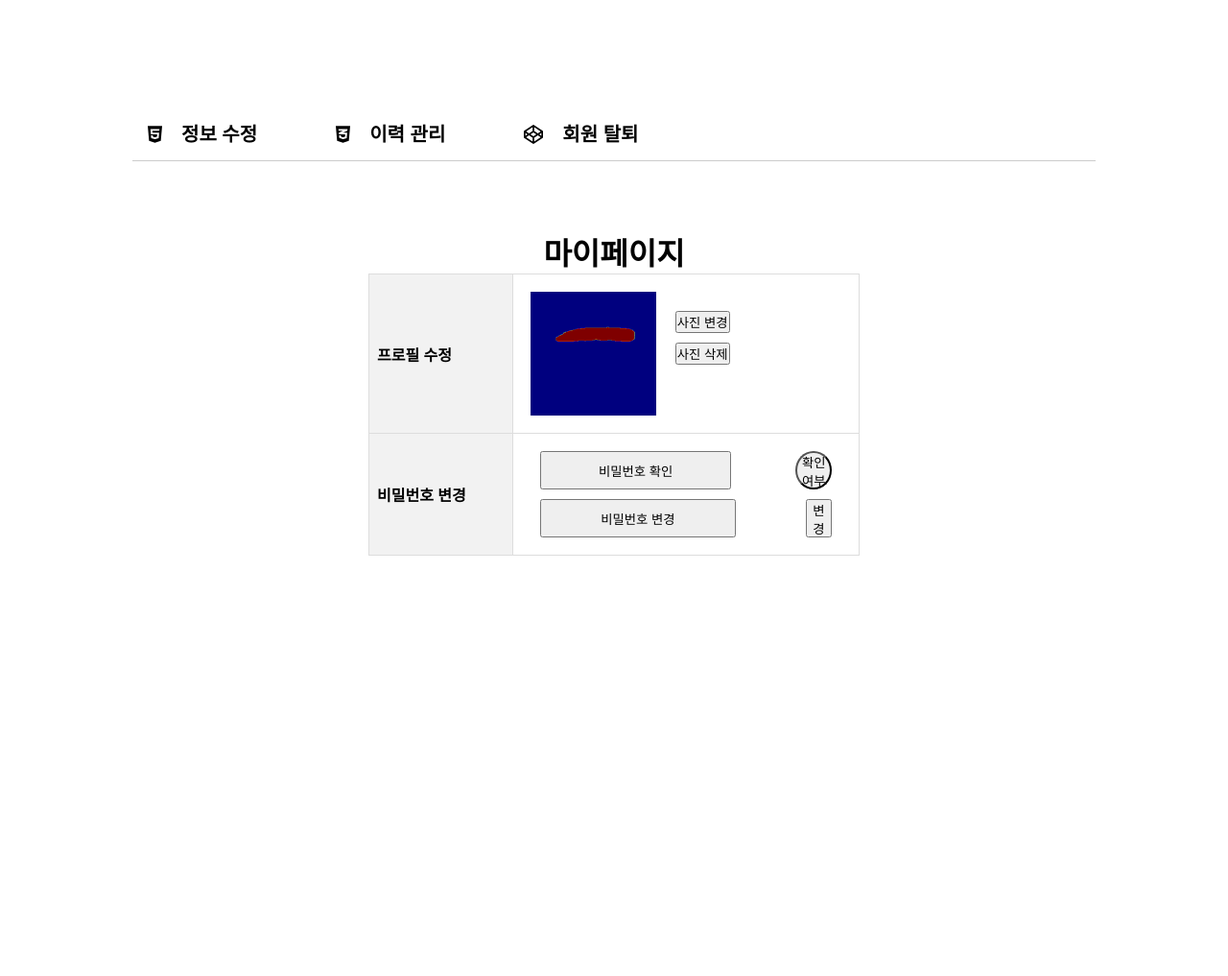
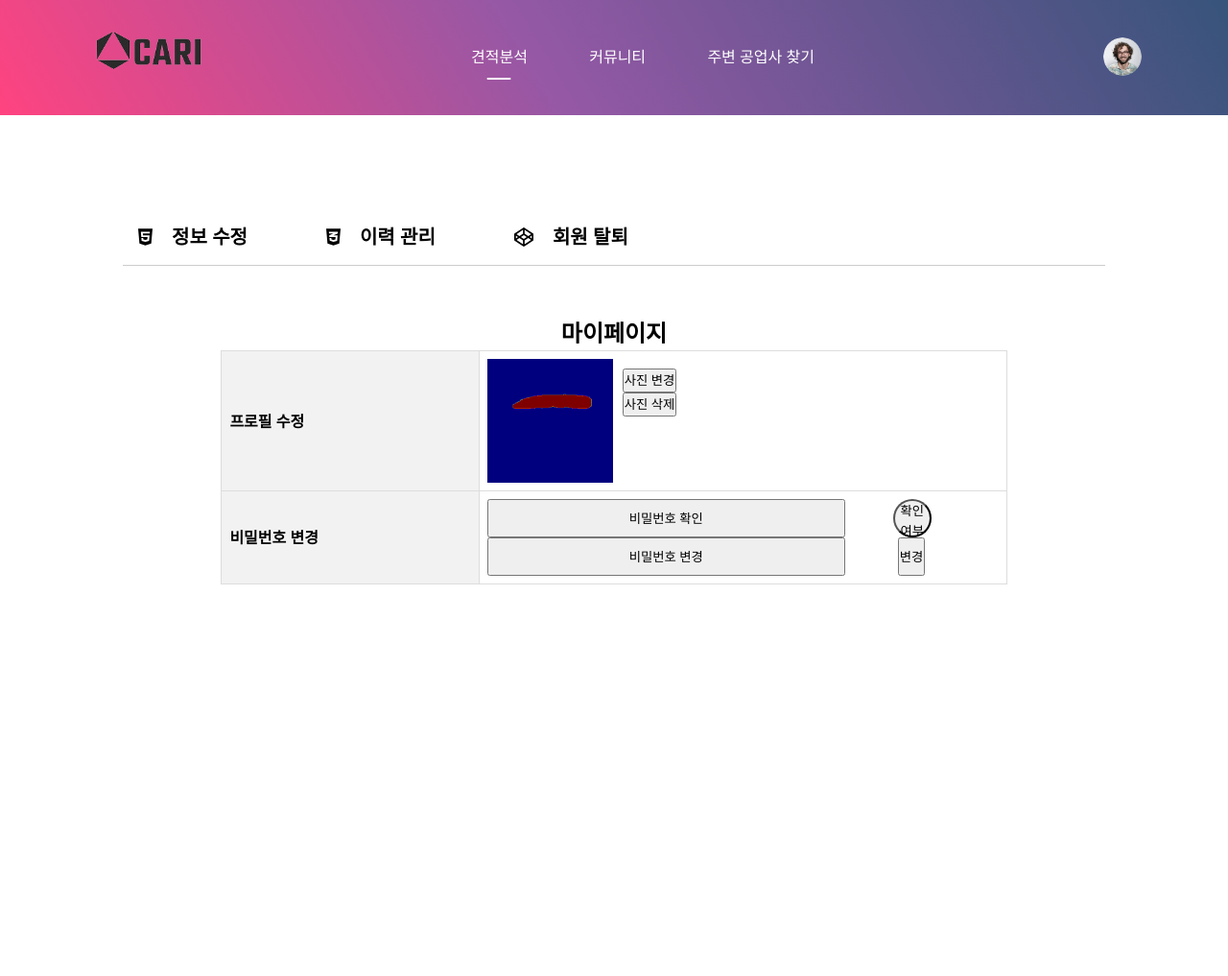
Before and after one commit to YooooSW/KEPCO_project_3, a Django app: page /my_page/ in a window 1280 px wide. Shown: the whole page at 96% size. Before the commit the page ends 579 px from the top, so only its background shows below. Run offline with Django 4.2, Linux system fonts and the light colour scheme; some libraries are stand-ins or nearby versions.

Commit message:
마이페이지 연결 및 폼 완성

```diff
--- a/Web_Django/mainapp/static/css/yun.css
+++ b/Web_Django/mainapp/static/css/yun.css
@@ -32,13 +32,16 @@
     height: 100%;
     max-width: 100%;
 }
+
+
+
 /* myPage 만들기  */
 
-*{
+/* *{
     padding: 0;
     margin: 0;
     font-family: 'Pooppins', sans-serif;
-}
+} */
 .hero{
     width:  80%;
     height:  800px;
@@ -77,18 +80,22 @@
 .content-right img{
     width: 350px;
 }
-
-.content{
-    display: flex;
+/* display: flex; 제거함 */
+.content {
+    width: 100%;
     justify-content: center;
     text-align: center;
     margin: 5% auto;
     position: absolute;
     transform: translateX(100%);
     transition: 0.3s;
-}
+
+  }
+
 .content-left{
     flex-basis: 50%;
+    padding-left: 10%;
+    padding-right: 10%;
 }
 .content-left p{
     font-size: 13px;
--- a/Web_Django/mainapp/static/js/yun.js
+++ b/Web_Django/mainapp/static/js/yun.js
@@ -37,3 +37,46 @@ function uploadImage() {
   xhr.setRequestHeader("X-CSRFToken", "{{ csrf_token }}");
   xhr.send(formData);
 }
+
+
+// my_page
+var content1 = document.getElementById("content1");
+        var content2 = document.getElementById("content2");
+        var content3 = document.getElementById("content3");
+        var btn1 = document.getElementById("btn1");
+        var btn2 = document.getElementById("btn2");
+        var btn3 = document.getElementById("btn3");
+
+        function openHTML(){
+            content1.style.transform = "translateX(0)";
+            content2.style.transform = "translateX(100%)";
+            content3.style.transform = "translateX(100%)";
+            btn1.style.color = "#ff7846";
+            btn2.style.color = "#000";
+            btn3.style.color = "#000";
+            content1.style.transitionDelay = "0.3s"
+            content2.style.transitionDelay = "0s"
+            content3.style.transitionDelay = "0s"
+        }
+        function openCSS(){
+            content1.style.transform = "translateX(100%)";
+            content2.style.transform = "translateX(0)";
+            content3.style.transform = "translateX(100%)";
+            btn1.style.color = "#000";
+            btn2.style.color = "#ff7846";
+            btn3.style.color = "#000";
+            content1.style.transitionDelay = "0s"
+            content2.style.transitionDelay = "0.3s"
+            content3.style.transitionDelay = "0s"
+        }
+        function openJAVASCRIPT(){
+            content1.style.transform = "translateX(100%)";
+            content2.style.transform = "translateX(100%)";
+            content3.style.transform = "translateX(0)";
+            btn1.style.color = "#000";
+            btn2.style.color = "#000";
+            btn3.style.color = "#ff7846";
+            content1.style.transitionDelay = "0s"
+            content2.style.transitionDelay = "0s"
+            content3.style.transitionDelay = "0.3s"
+        }
--- a/Web_Django/mainapp/templates/mainapp/car_repair_calculation_Page.html
+++ b/Web_Django/mainapp/templates/mainapp/car_repair_calculation_Page.html
@@ -44,10 +44,11 @@
                     <button type="button" onclick="window.location.href = '/car_repair_calculation_Page'">사진지우기</button>
                   </form>
                 </div>
-                <div id="car_data"></div>
+
                 <div class="image-show" id="image-show"></div>
             </div>
     </div>
+    <div id="car_data"></div>
     <!-- js파일불러오기 -->
     <script>
         // 이미지 미리보기
@@ -103,5 +104,6 @@
       </script>
 
     {% include 'mainapp/include/js.html' %}
+    <script src="/static/js/user.js"></script>
 </body>
 </html>
--- a/Web_Django/mainapp/templates/mainapp/include/newnav.html
+++ b/Web_Django/mainapp/templates/mainapp/include/newnav.html
@@ -17,7 +17,7 @@
             </div>
             <hr>
 
-            <a href="#" class="sub-menu-link">
+            <a href='/my_page' class="sub-menu-link">
                 <p>마이페이지</p>
                 <span>></span>
             </a>
--- a/Web_Django/mainapp/templates/mainapp/my_Page.html
+++ b/Web_Django/mainapp/templates/mainapp/my_Page.html
@@ -6,12 +6,16 @@
     <title>Document</title>
     <link rel="stylesheet" type= "text/css" href ="/static/css/yun.css">
 
+    <!-- header부분 -->
+    <link rel="stylesheet" type="text/css" href="/static/css/board.css">
+
     <link rel="stylesheet" href="https://fonts.googleapis.com/css?family=Poppins&display=swap">
     <script type="text/javascript" src="https://use.fontawesome.com/releases/v6.3.0/js/all.js" crossorigin="anonymous"></script>
     <style>
-        table {
+        .table_my_page {
             border-collapse: collapse;
             width: 100%;
+            margin: 0 auto;
         }
 
         th, td {
@@ -23,25 +27,14 @@
         th {
             background-color: #f2f2f2;
         }
-        .dynamic-width {
-            display: flex;
-            align-items: center;
-        }
-
-        .dynamic-width th {
-            flex: 1;
-        }
-        .container {
+        .btn-img-row {
             display: flex;
             flex-direction: row;
         }
-        .container th {
+        .btn-img-row th {
             width: calc(100% - 200px);
         }
         .buttons {
-            margin: 10px;
-        }
-        div {
             margin: 10px;
         }
 
@@ -49,6 +42,8 @@
 
 </head>
 <body>
+    <div class="header">
+    {% include 'mainapp/include/newnav.html' %}
         <div class="hero">
             <div class = "btn-box">
                 <button id="btn1" onclick="openHTML()"><i class="fa-brands fa-html5"></i>정보 수정</button>
@@ -59,14 +54,14 @@
 
             <div class="content" id="content1">
                 <div class="content-left">
-                <h1>마이페이지</h1>
+                    <h2>마이페이지</h2>
 
-                <table>
+                    <table class="table_my_page">
                         <tbody>
                             <tr>
                                 <th >프로필 수정</th>
                                 <td>
-                                <div class="container">
+                                    <div class="btn-img-row">
                                         <img src="/static/img/r_3.png" alt="image">
                                         <div class="buttons">
                                             <div style="display: flex; flex-direction: row;"><button>사진 변경</button></div>
@@ -104,88 +99,85 @@
 
             <div class="content" id="content2">
                 <div class="content-left">
-                <h1> Learn CSS</h1>
-                <p>기초 회화' 책 한권 무조건 외워라
-                    '영어책 한권 외워봤니'를 쓴 김민식(49) MBC 드라마 PD. 한국외국어대학교 통번역대학원을 나왔다. 외국에서 나고 자란 지원자도 몇 년 씩 재수할 정도로 입학이 어려운 학교다.
-                    김 PD는 영어를 한국에서만 배웠다. 학부는 영어와 상관없는 한양대 자원공학과를 나왔다. 대학을 졸업하고 바로 대학원에 간 것은 아니다. 첫 직장은 외국계 기업 3M의 영업직군이었다.
-                    3년 정도 직장을 다니다가 통역사가 되기 위해 통번역대학원에 갔다. 미국식 유머를 이해하기 위해 보기 시작한 미국 시트콤 '프렌즈'. "나도 이런 시트콤을 만들고 싶다"라는 마음으로 MBC 시험을 쳤다. 입사하고 시트콤 '뉴논스톱'을 성공시키고, '내조의 여왕' 등 인기 드라마를 연출했다.
-                    그의 영어 공부 비결은 '기초회화 책 한 권 암기'. 이 방법으로 일본어, 스페인어, 중국어도 일상 대화가 가능할 정도가 됐다.
-                    영어교사였던 아버지는 초등학교 6학년 아들에게 중학교 1학년 영어교과서를 외우게 했다. "유창한 발음, 문법 이해. 필요 없다. 그냥 외워라." ABC도 몰랐지만 더듬 더듬 외웠다. 그날 이후 학교 영어 시험은 항상 100점이었다. 군대에서는 영어와 한글이 함께 나오는 성경을 외웠다. 개신교 신자는 아니었지만 군대에서 구할 수 있는 유일한 영어책이었다.
-                    김 PD는 "영어 덕에 연애에 성공했다"라고 말한다.
-                </p>
-                <a href="#">WATCH VIDEO</a>
-            </div>
-            <div class="content-right">
-                <img src="/static/img/r_1.png">
-            </div>
-        </div>
+                    <h2 align="left">게시글 내역</h2>
+                    <table class="table_my_page">
+                        <tbody>
+                            <tr>
+                            <td>데이터분석 전문가 자격검정 시험. 빅데이터 시대가 도래하고 데이터 분석가의 필요성이 증가함에 따라 데이터 분석 전문가 자격에 대한 기업의 수요를 반영하여
+                                2014년부터 실시한 시험으로 과학기술정보통신부가 주무부처이고 한국데이터산업진흥원이 시행한다.
+                            </td>
+                            <td style="white-space: nowrap;">댓글 개수 </td>
+                            <td style="white-space: nowrap;">댓글 작성시간 </td>
+                            </tr>
+                            <tr>
+                                <td>데이터분석 전문가 자격검정 시험. 빅데이터 시대가 도래하고 데이터 분석가의 필요성이 증가함에 따라 데이터 분석 전문가 자격에 대한 기업의 수요를 반영하여
+                                    2014년부터 실시한 시험으로 과학기술정보통신부가 주무부처이고 한국데이터산업진흥원이 시행한다.
+                                </td>
+                                <td style="white-space: nowrap;">댓글 개수 </td>
+                                <td style="white-space: nowrap;">댓글 작성시간 </td>
+                            </tr>
 
+                            <tr>
+                                <td>데이터분석 전문가 자격검정 시험. 빅데이터 시대가 도래하고 데이터 분석가의 필요성이 증가함에 따라 데이터 분석 전문가 자격에 대한 기업의 수요를 반영하여
+                                    2014년부터 실시한 시험으로 과학기술정보통신부가 주무부처이고 한국데이터산업진흥원이 시행한다.
+                                </td>
+                                <td style="white-space: nowrap;">댓글 개수 </td>
+                                <td style="white-space: nowrap;">댓글 작성시간 </td>
+                            </tr>
+                        </tbody>
+                        </table>
 
+                        <h2 align="left">댓글 내역</h2>
+                        <table class="table_my_page">
+                        <tbody>
+                            <tr>
+                            <td>데이터분석 전문가 자격검정 시험. 빅데이터 시대가 도래하고 데이터 분석가의 필요성이 증가함에 따라 데이터 분석 전문가 자격에 대한 기업의 수요를 반영하여
+                                2014년부터 실시한 시험으로 과학기술정보통신부가 주무부처이고 한국데이터산업진흥원이 시행한다.
+                            </td>
+                            <td style="white-space: nowrap;">댓글 개수 </td>
+                            <td style="white-space: nowrap;">댓글 작성시간 </td>
+                            </tr>
 
-        <div class="content" id="content3">
-            <div class="content-left">
-                <h1> Learn JAVASCRPIT</h1>
-                <p>◇ '기초 회화' 책 한권 무조건 외워라
-                    '영어책 한권 외워봤니'를 쓴 김민식(49) MBC 드라마 PD. 한국외국어대학교 통번역대학원을 나왔다. 외국에서 나고 자란 지원자도 몇 년 씩 재수할 정도로 입학이 어려운 학교다.
-                    김 PD는 영어를 한국에서만 배웠다. 학부는 영어와 상관없는 한양대 자원공학과를 나왔다. 대학을 졸업하고 바로 대학원에 간 것은 아니다. 첫 직장은 외국계 기업 3M의 영업직군이었다.
-                    3년 정도 직장을 다니다가 통역사가 되기 위해 통번역대학원에 갔다. 미국식 유머를 이해하기 위해 보기 시작한 미국 시트콤 '프렌즈'. "나도 이런 시트콤을 만들고 싶다"라는 마음으로 MBC 시험을 쳤다. 입사하고 시트콤 '뉴논스톱'을 성공시키고, '내조의 여왕' 등 인기 드라마를 연출했다.
-                    그의 영어 공부 비결은 '기초회화 책 한 권 암기'. 이 방법으로 일본어, 스페인어, 중국어도 일상 대화가 가능할 정도가 됐다.
-                    영어교사였던 아버지는 초등학교 6학년 아들에게 중학교 1학년 영어교과서를 외우게 했다. "유창한 발음, 문법 이해. 필요 없다. 그냥 외워라." ABC도 몰랐지만 더듬 더듬 외웠다. 그날 이후 학교 영어 시험은 항상 100점이었다. 군대에서는 영어와 한글이 함께 나오는 성경을 외웠다. 개신교 신자는 아니었지만 군대에서 구할 수 있는 유일한 영어책이었다.
-                    김 PD는 "영어 덕에 연애에 성공했다"라고 말한다.
-                </p>
-                <a href="#">WATCH VIDEO</a>
-            </div>
-            <div class="content-right">
-                <img src="/static/img/r_2.png">
-            </div>
+                            <tr>
+                                <td>데이터분석 전문가 자격검정 시험. 빅데이터 시대가 도래하고 데이터 분석가의 필요성이 증가함에 따라 데이터 분석 전문가 자격에 대한 기업의 수요를 반영하여
+                                    2014년부터 실시한 시험으로 과학기술정보통신부가 주무부처이고 한국데이터산업진흥원이 시행한다.
+                                </td>
+                                <td style="white-space: nowrap;">댓글 개수 </td>
+                                <td style="white-space: nowrap;">댓글 작성시간 </td>
+                            </tr>
+
+                            <tr>
+                                <td>데이터분석 전문가 자격검정 시험. 빅데이터 시대가 도래하고 데이터 분석가의 필요성이 증가함에 따라 데이터 분석 전문가 자격에 대한 기업의 수요를 반영하여
+                                    2014년부터 실시한 시험으로 과학기술정보통신부가 주무부처이고 한국데이터산업진흥원이 시행한다.
+                                </td>
+                                <td style="white-space: nowrap;">댓글 개수 </td>
+                                <td style="white-space: nowrap;">댓글 작성시간 </td>
+                            </tr>
+                        </tbody>
+                        </table>
                 </div>
             </div>
 
 
 
 
-    <script>
-        var content1 = document.getElementById("content1");
-        var content2 = document.getElementById("content2");
-        var content3 = document.getElementById("content3");
-        var btn1 = document.getElementById("btn1");
-        var btn2 = document.getElementById("btn2");
-        var btn3 = document.getElementById("btn3");
 
-        function openHTML(){
-            content1.style.transform = "translateX(0)";
-            content2.style.transform = "translateX(100%)";
-            content3.style.transform = "translateX(100%)";
-            btn1.style.color = "#ff7846";
-            btn2.style.color = "#000";
-            btn3.style.color = "#000";
-            content1.style.transitionDelay = "0.3s"
-            content2.style.transitionDelay = "0s"
-            content3.style.transitionDelay = "0s"
-        }
-        function openCSS(){
-            content1.style.transform = "translateX(100%)";
-            content2.style.transform = "translateX(0)";
-            content3.style.transform = "translateX(100%)";
-            btn1.style.color = "#000";
-            btn2.style.color = "#ff7846";
-            btn3.style.color = "#000";
-            content1.style.transitionDelay = "0s"
-            content2.style.transitionDelay = "0.3s"
-            content3.style.transitionDelay = "0s"
-        }
-        function openJAVASCRIPT(){
-            content1.style.transform = "translateX(100%)";
-            content2.style.transform = "translateX(100%)";
-            content3.style.transform = "translateX(0)";
-            btn1.style.color = "#000";
-            btn2.style.color = "#000";
-            btn3.style.color = "#ff7846";
-            content1.style.transitionDelay = "0s"
-            content2.style.transitionDelay = "0s"
-            content3.style.transitionDelay = "0.3s"
-        }
 
-    </script>
+
+            <div class="content" id="content3">
+                <div class="content-left">
+                    <img src="/static/img/r_2.png">
+                    <p>닉네임</p>
+                    <a href="#" style="position: absolute; left: 50%; transform: translateX(-50%);">회원탈퇴</a>
+                </div>
+
+            </div>
+
+        </div>
+    </div>
+
+    <script src="/static/js/yun.js"></script>
+    <script src="/static/js/user.js"></script>
+
 </body>
 </html>
```
Lines whose indentation alone changed are shown as unchanged.
